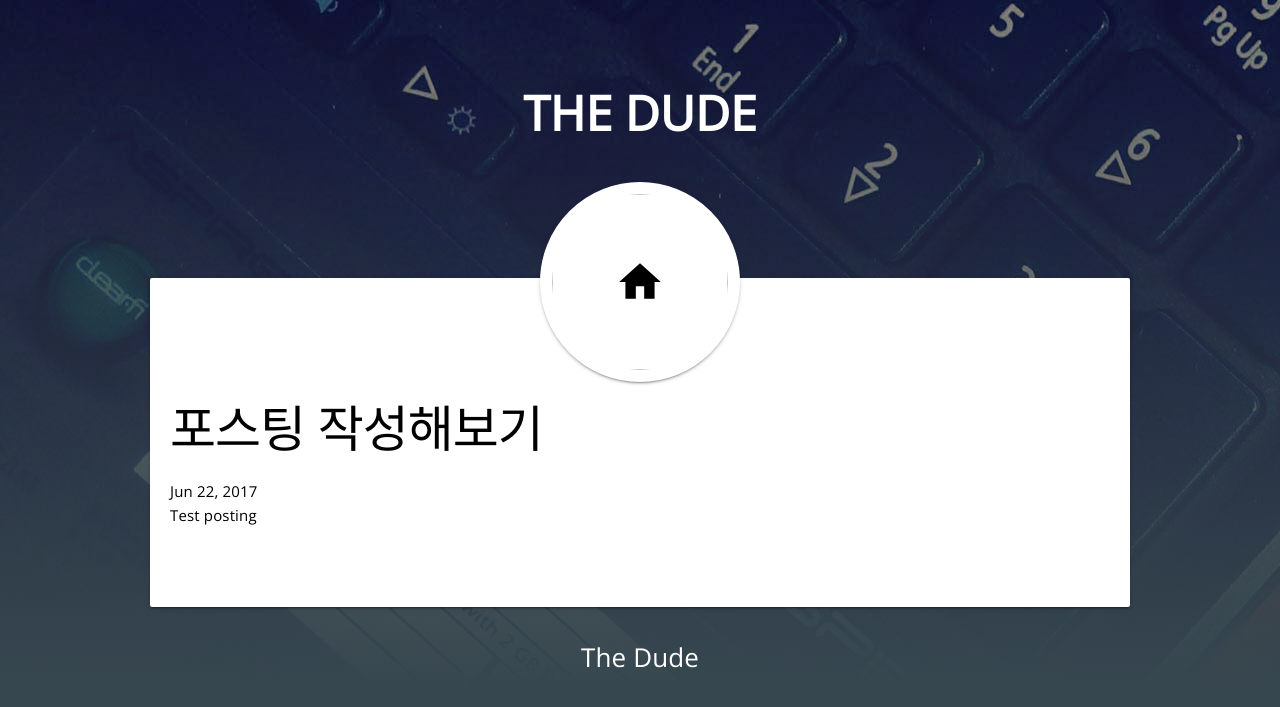
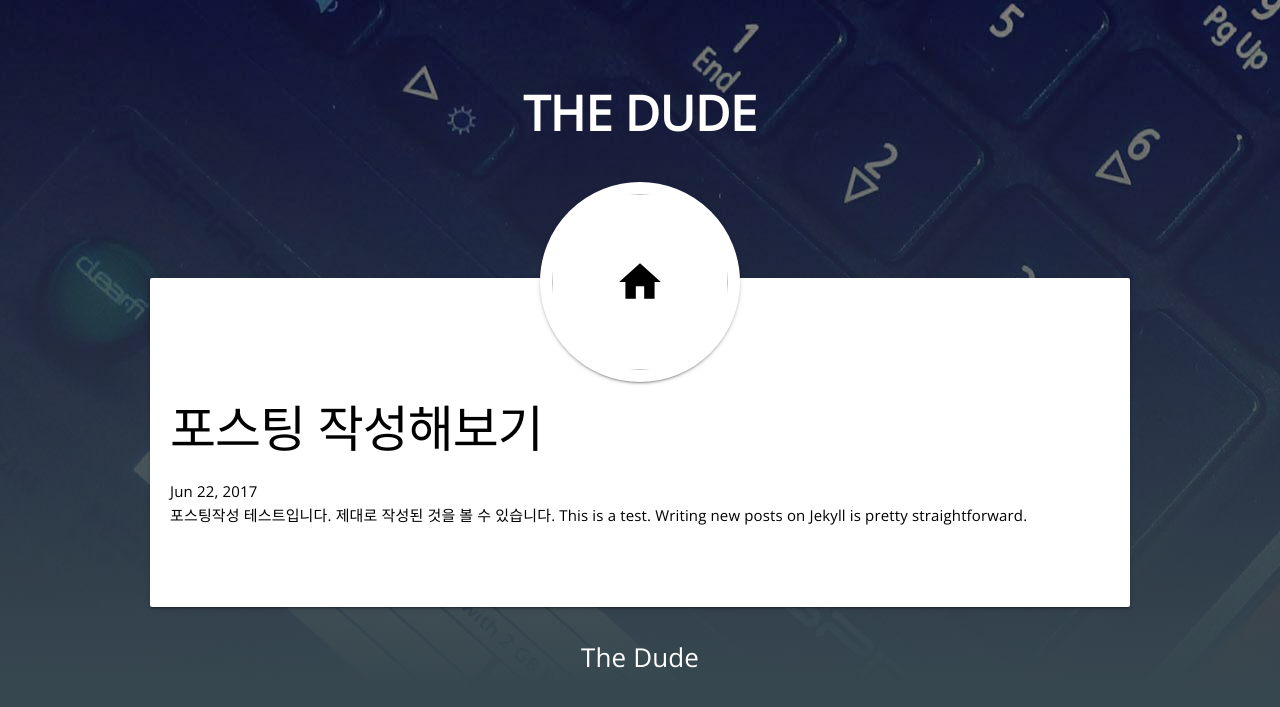
Before and after one commit to leemun1/name.github.io, a Jekyll site: the page built from _posts/2017-06-22-writing-post.md, in a window 1280 px wide. Shown: the top 707 px of the page. Built offline with Jekyll 4.4.1, drawn with Linux system fonts in a browser that asks for light colours.

Commit message:
Update 2017-06-22-writing-post.md

```diff
--- a/_posts/2017-06-22-writing-post.md
+++ b/_posts/2017-06-22-writing-post.md
@@ -3,4 +3,5 @@ layout: post
 title:  "포스팅 작성해보기"
 ---
 
-Test posting
+포스팅작성 테스트입니다. 제대로 작성된 것을 볼 수 있습니다.
+This is a test. Writing new posts on Jekyll is pretty straightforward.
```
